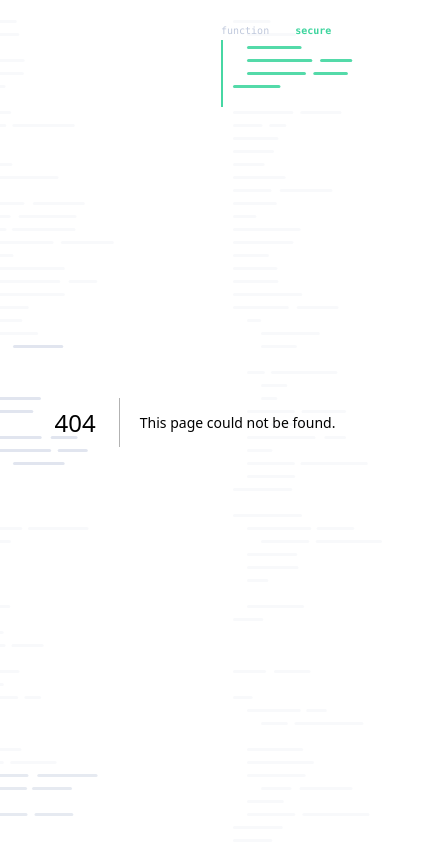
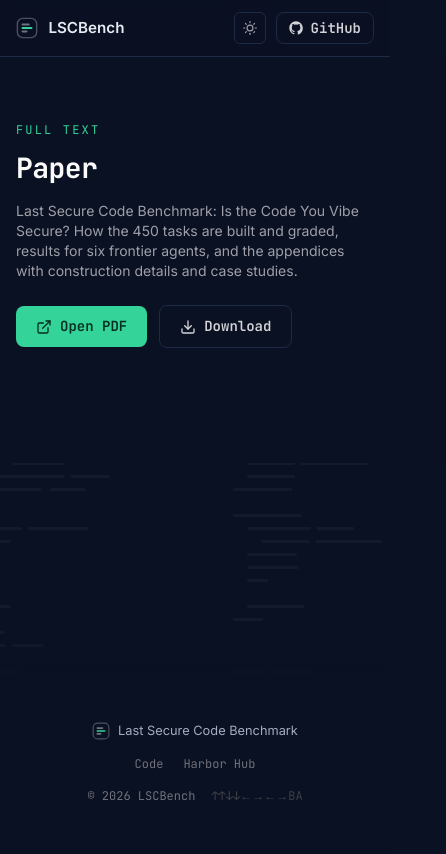
Before and after one commit to last-secure-code-benchmark/last-secure-code-benchmark.github.io, a Next.js app: page /paper in a window 390 px wide. Before the commit this address had no page. Shown: the top 854 px of the page, 446 px wide, since content can reach past the window. Built offline with nearby package versions, Linux system fonts and the light colour scheme.

Commit message:
Add the paper as a tab and link it from the hero
The Paper tab embeds public/lscbench.pdf, with buttons to open or download
it. Phones get only the buttons, because an embedded PDF shows them just
the first page. A Paper button now leads the hero's links.

```diff
--- a/src/app/globals.css
+++ b/src/app/globals.css
@@ -1594,6 +1594,16 @@
   background: linear-gradient(to left, transparent, var(--color-ink));
 }
 
+/* paper page: the PDF viewer fills the band below the title */
+.paper-frame {
+  width: 100%;
+  height: calc(100vh - 7rem);
+  min-height: 32rem;
+  border: 1px solid var(--color-line);
+  border-radius: 0.75rem;
+  background: var(--color-panel);
+}
+
 /* traces pages follow the same rules: no window chrome, one green accent, grays otherwise */
 .tv-head {
   display: flex;
--- /dev/null
+++ b/src/app/paper/page.tsx
@@ -0,0 +1,63 @@
+import type { Metadata } from "next";
+import SiteHeader from "@/components/SiteHeader";
+import SiteFooter from "@/components/SiteFooter";
+import { withBase } from "@/lib/base";
+
+const PDF = withBase("/lscbench.pdf");
+
+export const metadata: Metadata = {
+  title: "Paper · Last Secure Code Benchmark",
+  description: "Read the LSCBench paper, Last Secure Code Benchmark: Is the Code You Vibe Secure?",
+};
+
+export default function PaperPage() {
+  return (
+    <>
+      <SiteHeader />
+      <main className="flex-1 band-v">
+        <section className="section">
+          <div className="container-page">
+            <div className="max-w-2xl">
+              <p className="section-kicker">full text</p>
+              <h1 className="section-title mt-2">Paper</h1>
+              <p className="mt-3 text-sm text-zinc-400">
+                Last Secure Code Benchmark: Is the Code You Vibe Secure? How the 450 tasks are built
+                and graded, results for six frontier agents, and the appendices with construction
+                details and case studies.
+              </p>
+              <div className="mt-6 flex flex-wrap items-center gap-3">
+                <a href={PDF} target="_blank" rel="noopener" className="btn btn-primary">
+                  <svg viewBox="0 0 24 24" className="h-4 w-4" fill="none" stroke="currentColor" strokeWidth="2" strokeLinecap="round" strokeLinejoin="round" aria-hidden="true">
+                    <path d="M18 13v6a2 2 0 0 1-2 2H5a2 2 0 0 1-2-2V8a2 2 0 0 1 2-2h6" />
+                    <polyline points="15 3 21 3 21 9" />
+                    <line x1="10" y1="14" x2="21" y2="3" />
+                  </svg>
+                  Open PDF
+                </a>
+                <a href={PDF} download="LSCBench.pdf" className="btn btn-ghost">
+                  <svg viewBox="0 0 24 24" className="h-4 w-4" fill="none" stroke="currentColor" strokeWidth="2" strokeLinecap="round" strokeLinejoin="round" aria-hidden="true">
+                    <path d="M21 15v4a2 2 0 0 1-2 2H5a2 2 0 0 1-2-2v-4" />
+                    <polyline points="7 10 12 15 17 10" />
+                    <line x1="12" y1="15" x2="12" y2="3" />
+                  </svg>
+                  Download
+                </a>
+              </div>
+            </div>
+            {/* phones open the PDF in their own viewer instead; embedded, they show only the first page */}
+            <object data={PDF} type="application/pdf" className="paper-frame mt-8 hidden sm:block" aria-label="LSCBench paper">
+              <p className="p-6 text-sm text-zinc-400">
+                This browser cannot show the PDF here.{" "}
+                <a href={PDF} className="text-acc">
+                  Open it in a new tab
+                </a>
+                .
+              </p>
+            </object>
+          </div>
+        </section>
+      </main>
+      <SiteFooter />
+    </>
+  );
+}
--- a/src/components/Hero.tsx
+++ b/src/components/Hero.tsx
@@ -24,6 +24,15 @@
         </p>
 
         <div className="mt-10 flex flex-wrap items-center justify-center gap-3">
+          <a href={withBase("/paper")} className="btn btn-primary">
+            <svg viewBox="0 0 24 24" className="h-4 w-4" fill="none" stroke="currentColor" strokeWidth="2" strokeLinecap="round" strokeLinejoin="round" aria-hidden="true">
+              <path d="M14 2H6a2 2 0 0 0-2 2v16a2 2 0 0 0 2 2h12a2 2 0 0 0 2-2V8z" />
+              <polyline points="14 2 14 8 20 8" />
+              <line x1="16" y1="13" x2="8" y2="13" />
+              <line x1="16" y1="17" x2="8" y2="17" />
+            </svg>
+            Paper
+          </a>
           <a href="https://github.com/alibaba/last-secure-code-benchmark" target="_blank" rel="noopener" className="btn btn-primary">
             <svg viewBox="0 0 24 24" className="h-4 w-4" fill="currentColor" aria-hidden="true">
               <path d="M12 .5C5.7.5.5 5.7.5 12c0 5.1 3.3 9.4 7.9 10.9.6.1.8-.2.8-.6v-2c-3.2.7-3.9-1.4-3.9-1.4-.5-1.3-1.3-1.7-1.3-1.7-1.1-.7.1-.7.1-.7 1.2.1 1.8 1.2 1.8 1.2 1 1.8 2.7 1.3 3.4 1 .1-.8.4-1.3.7-1.6-2.6-.3-5.3-1.3-5.3-5.7 0-1.3.4-2.3 1.2-3.1-.1-.3-.5-1.5.1-3.1 0 0 1-.3 3.2 1.2a11 11 0 0 1 5.8 0c2.2-1.5 3.2-1.2 3.2-1.2.6 1.6.2 2.8.1 3.1.8.8 1.2 1.8 1.2 3.1 0 4.4-2.7 5.4-5.3 5.7.4.4.8 1.1.8 2.2v3.3c0 .4.2.7.8.6 4.6-1.5 7.9-5.8 7.9-10.9C23.5 5.7 18.3.5 12 .5z" />
--- a/src/components/NavLinks.tsx
+++ b/src/components/NavLinks.tsx
@@ -9,6 +9,7 @@
   { href: "/#overview", label: "Overview", match: null },
   { href: "/#scoring", label: "Scoring", match: null },
   { href: "/#case-study", label: "Case Study", match: null },
+  { href: "/paper", label: "Paper", match: "/paper" },
   { href: "/traces", label: "Traces", match: "/traces" },
 ] as const;
 
```
Also changed, not shown: 2 other files (tests, documents, lock files or other folders).
